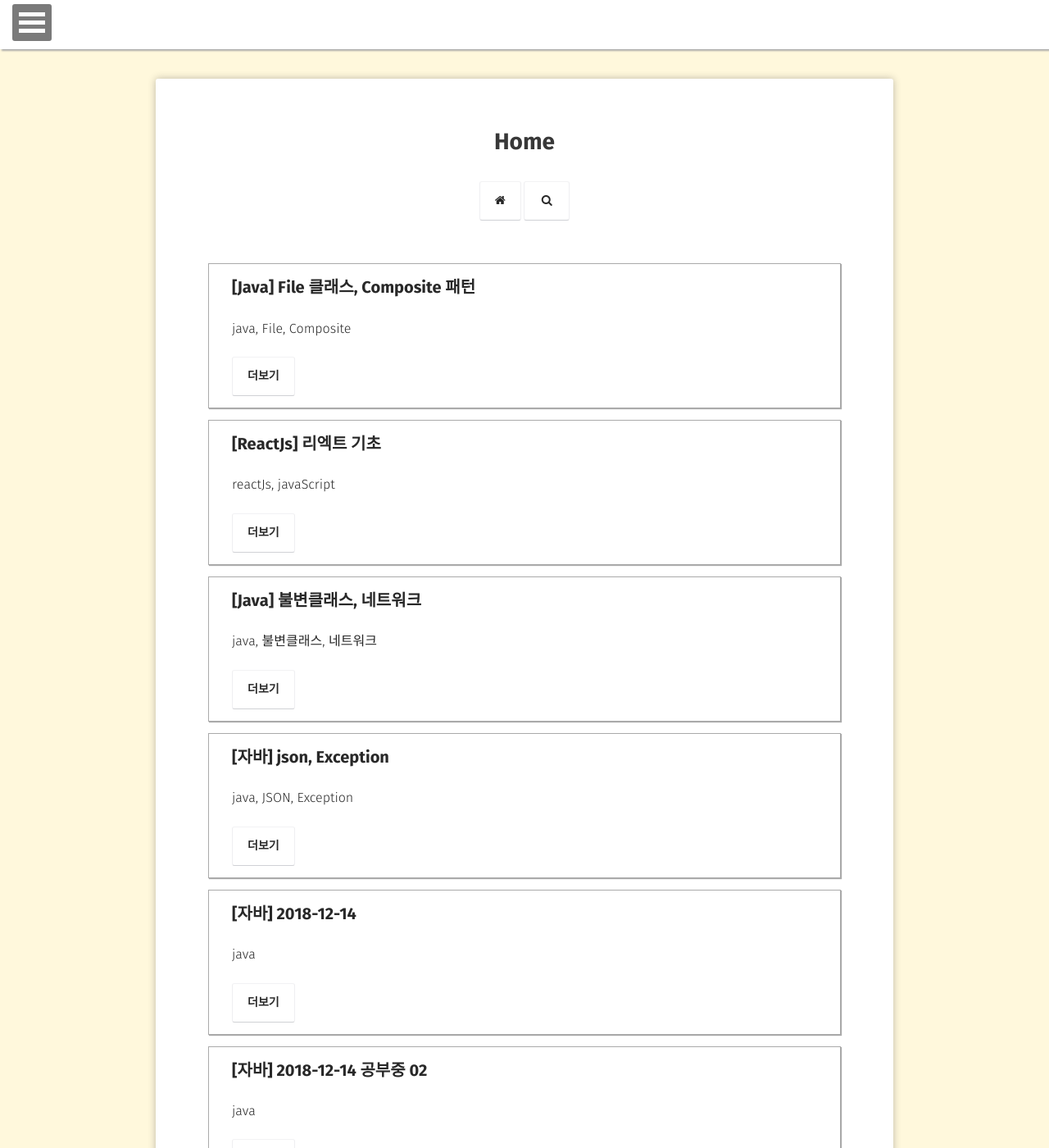
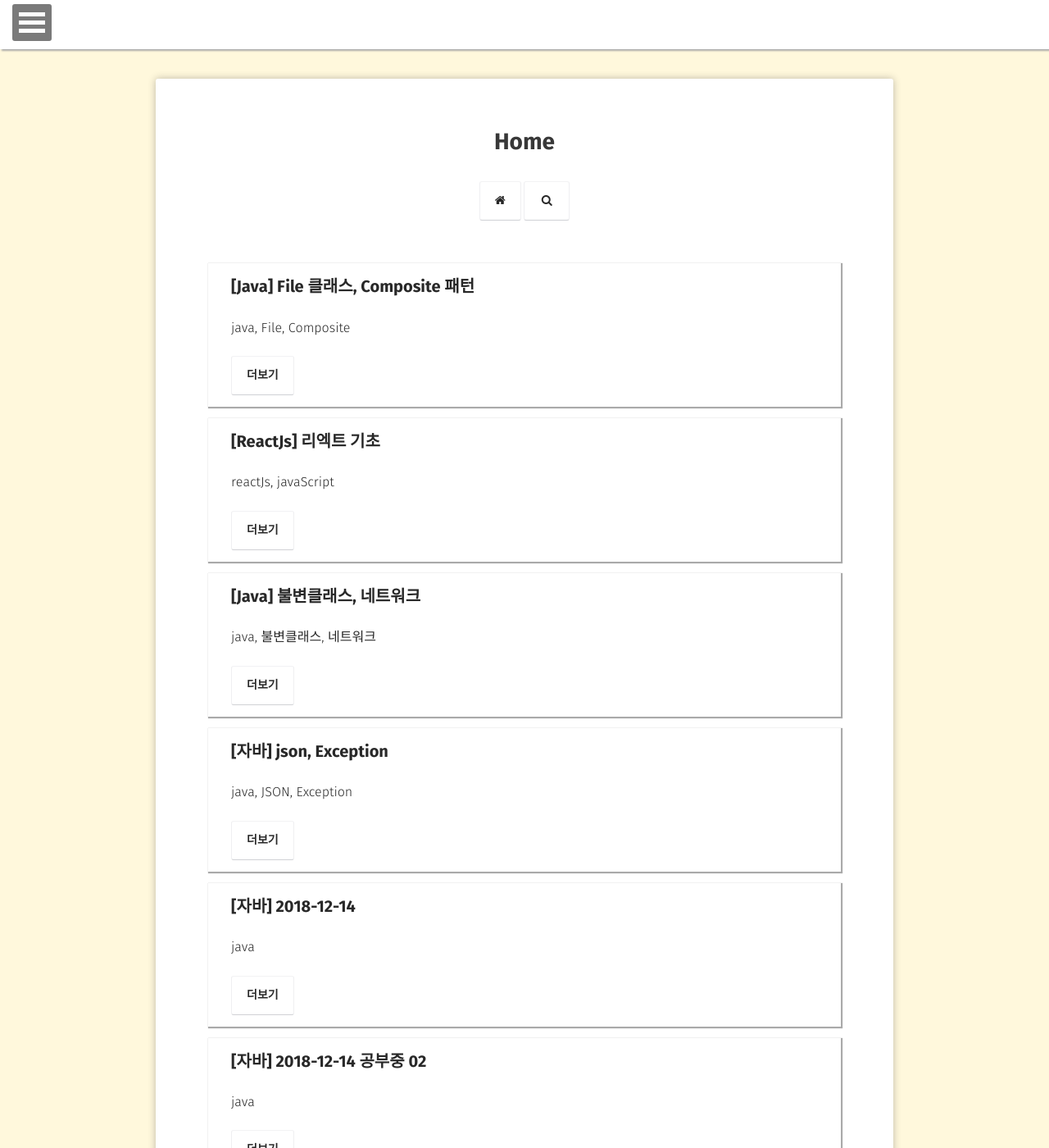
Before and after one commit to choiwono/choiwono.github.io, a Jekyll site: the page built from index.html, in a window 1280 px wide and 1400 px high. Shown: the whole window at 82% size. Built offline with Jekyll 4.4.1, drawn with Linux system fonts in a browser that asks for light colours; some web fonts are replaced.

Commit message:
Update typography.scss

```diff
--- a/_sass/typography.scss
+++ b/_sass/typography.scss
@@ -43,8 +43,7 @@ h3.title a {
 	ul {
 		list-style: none;
 		padding-left: 0;
-		border:1px solid #aaaaaa;
-		box-shadow: 1px 1px 1px #aaaaaa;
+		box-shadow: 1px 1px 1px 1px #aaaaaa;
 	}
 	li {
 		padding: 10px 18px;
```
